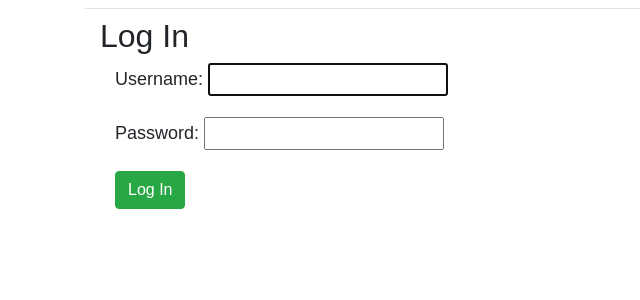
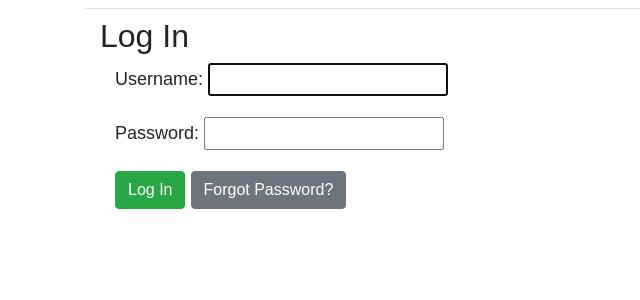
Before and after one commit to kevinbowen777/django-todo, a Django app: page /accounts/login/ in a window 1280 px wide. Shown: the part 56-356 px from the top of the page, without its empty margins (0-640 px from the left). Run offline with Django 4.2, Linux system fonts and the light colour scheme; parts of the project's set-up code (start-up, migrations or seed data) failed here and were passed over; some libraries are stand-ins or nearby versions.

Commit message:
Added forgot password button

```diff
--- a/templates/registration/login.html
+++ b/templates/registration/login.html
@@ -8,5 +8,6 @@
     {% csrf_token %}
     {{ form.as_p }}
     <button class="btn btn-success" type="submit">Log In</button>
+    <a class="btn btn-secondary" type="submit" href="{% url 'password_reset' %}">Forgot Password?</a>
   </form>
 {% endblock content %}
```
